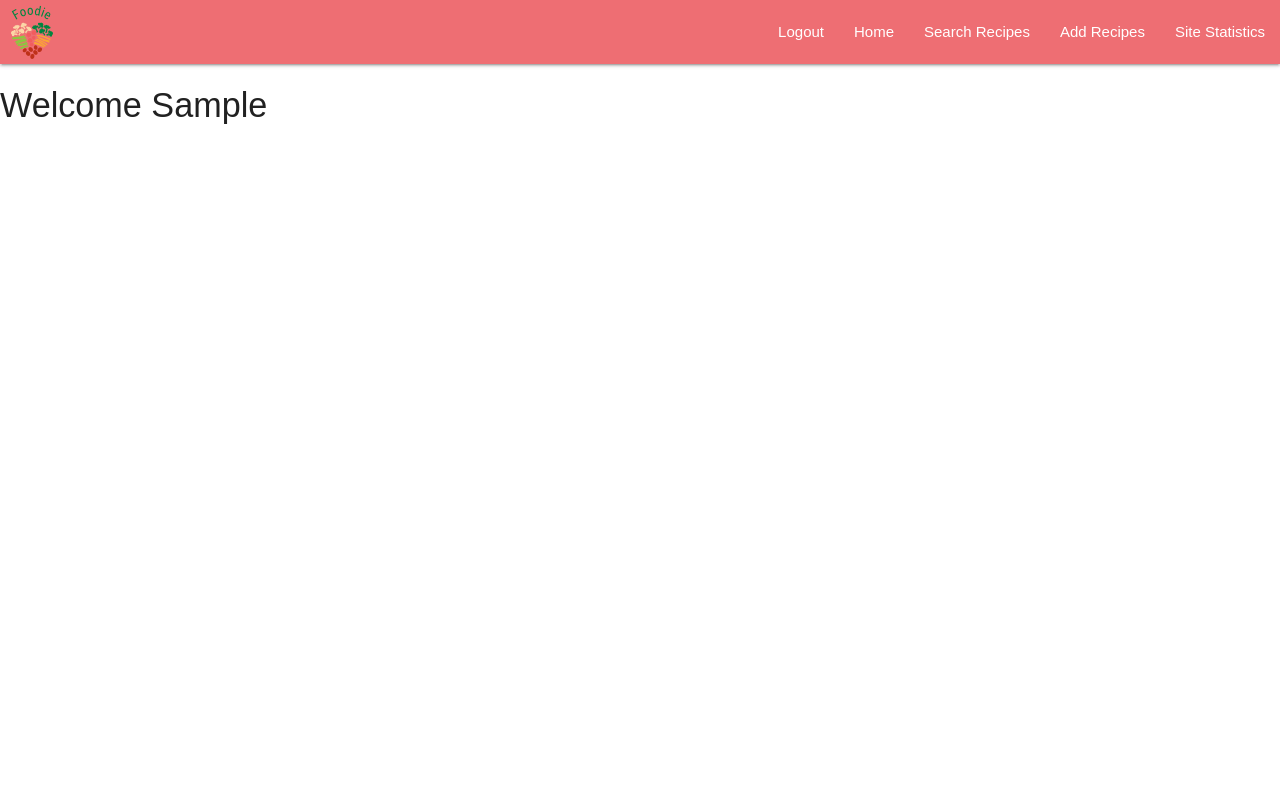
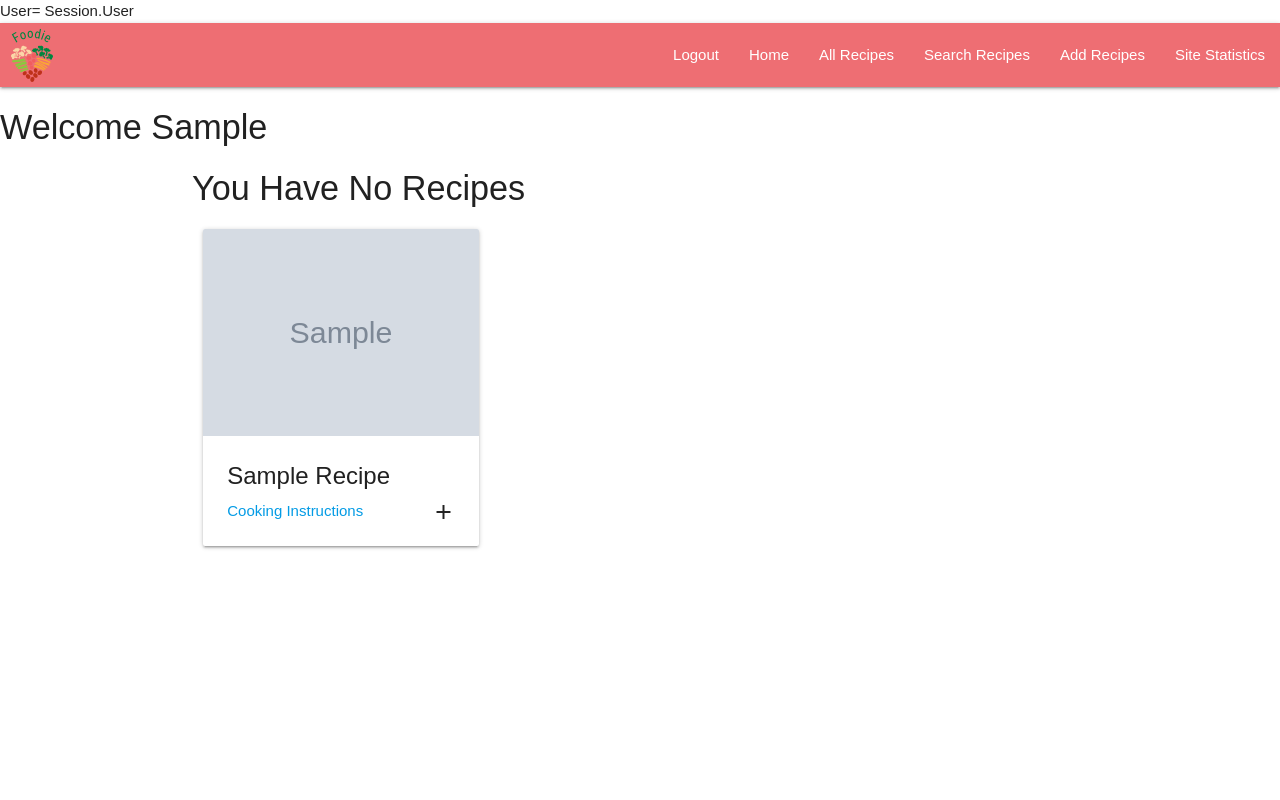
Before and after one commit to Code-Institute-Submissions/Project3-7, a Flask app: page /profile in a window 1280 px wide. Run offline with Flask 2, Linux system fonts and the light colour scheme; the visitor is signed in with stand-in values (Sample User, id 1); grey boxes marked "Sample" are stand-in pictures; a database or web service that is not in the repository returns one stand-in record (values such as "Sample title"); some libraries are stand-ins or nearby versions.

Commit message:
add page completed and profile page

```diff
--- a/app.py
+++ b/app.py
@@ -114,10 +114,8 @@
 
 @app.route('/profile', methods=['GET', 'POST'])
 def profile():
-	print("profile call")
-	user = request.args.get('user_name');
-	return render_template("profile.html", myuser = mongo.db.users.find_one({"user_name": user}))
-
+	user = session['user'];
+	return render_template("profile.html", myrecipes = mongo.db.recipes.find({"user_name": user}))
 
 @app.route('/get_recipes')
 def get_recipes():
@@ -146,17 +144,69 @@
 def submit_recipe():
 	if request.method == 'POST':
 		form = request.form.to_dict()
-		print(form)
+		steps=[]
+		if form['step1'] !="":
+			steps.append({'step':form['step1']})
+			if form['step2'] !="":
+				steps.append({'step':form['step2']})
+				if form['step3'] !="":
+					steps.append({'step':form['step3']})
+					if form['step4'] !="":
+						steps.append({'step':form['step4']})
+						if "step5" in form:
+							steps.append({'step':form['step5']})
+							if "step6" in form:
+								steps.append({'step':form['step6']})
+								if "step7" in form:
+									steps.append({'step':form['step7']})
+									if "step8" in form:
+										steps.append({'step':form['step8']})
+
+
+		allergens=[]
+		if form['allergen1'] !="":
+			allergens.append({'allergen':form['allergen1']})
+			if form['allergen2'] !="":
+				allergens.append({'allergen':form['allergen2']})
+				if "allergen3" in form:
+					allergens.append({'allergen':form['allergen3']})
+					if "allergen4" in form:
+						allergens.append({'allergen':form['allergen4']})
+						if "allergen5" in form:
+							allergens.append({'allergen':form['allergen5']})
+
+		ingredients=[]
+		if form['ingredient1'] !="":
+			ingredients.append({'ingredient':form['ingredient1'],'portion':form['portion1']})
+			if form['ingredient2'] !="":
+				ingredients.append({'ingredient':form['ingredient2'],'portion':form['portion2']})
+				if form['ingredient3'] !="":
+					ingredients.append({'ingredient':form['ingredient3'],'portion':form['portion3']})
+					if form['ingredient4'] !="":
+						ingredients.append({'ingredient':form['ingredient4'],'portion':form['portion4']})
+						if "ingredient5" in form:
+							ingredients.append({'ingredient':form['ingredient5'],'portion':form['portion5']})
+							if "ingredient6" in form:
+								ingredients.append({'ingredient':form['ingredient6'],'portion':form['portion6']})
+								if "ingredient7" in form:
+									ingredients.append({'ingredient':form['ingredient7'],'portion':form['portion7']})
+									if "ingredient8" in form:
+										ingredients.append({'ingredient':form['ingredient8'],'portion':form['portion8']})
+										if "ingredient9" in form:
+											ingredients.append({'ingredient':form['ingredient9'],'portion':form['portion9']})
+											if "ingredient10" in form:
+												ingredients.append({'ingredient':form['ingredient10'],'portion':form['portion10']})
+
 		# If so try to find the user in db
 		recipe = recipes_collection.find_one({"dish_name" : form['dish_name']})
 		if recipe:
 			flash("Recipe name already taken");
 			return redirect(url_for('add_recipe'))
 		else:
-		#	author = session['user'];
+			author = session['user'];
 			recipes_collection.insert_one(
 				{
-		#			'user_name': author,
+					'user_name': author,
 					'dish_name': form['dish_name'],
 					'type': form['type'],
 					'prep_time':form['prep_time'],
@@ -164,11 +214,9 @@
 					'serves':form['serves'],
 					'url_image':form['url_image'],
 					'origin':form['country'],
-		#			'ingredients':form[''],
-		#			'portion':form[''],
-				    'method': {'step1':form['step1'], 'step2':form['step2'], 'step3':form['step3'], 'step4':form['step4']}
-
-		#			'allergens':form['']
+					'ingredients':(ingredients),
+					'method': (steps),
+					'allergens': (allergens)
 				}
 			)
 			# Check if user is actualy saved
--- a/static/js/my_js.js
+++ b/static/js/my_js.js
@@ -115,11 +115,13 @@
     ingredinput.setAttribute("id", "ingredient" + ingredCounter);
     ingredinput.setAttribute("type", "text");
     ingredinput.setAttribute("class", "validate");
+    ingredinput.setAttribute("name", "ingredient" + ingredCounter);
 
     var portioninput = document.createElement("input");
     portioninput.setAttribute("id", "portion" + ingredCounter);
     portioninput.setAttribute("type", "text");
     portioninput.setAttribute("class", "validate");
+    portioninput.setAttribute("name", "portion" + ingredCounter);
 
     var ingredlabel = document.createElement("label");
     var ingredtext = document.createTextNode("Ingredient " + ingredCounter);
@@ -167,9 +169,10 @@
  allergenInput.setAttribute("id", "allergen" + allergenCounter);
  allergenInput.setAttribute("type", "text");
  allergenInput.setAttribute("class", "validate");
+ allergenInput.setAttribute("name", "allergen" + allergenCounter);
 
  var allergenlabel = document.createElement("label");
- var allergentext = document.createTextNode("Alergen " + allergenCounter);
+ var allergentext = document.createTextNode("Allergen " + allergenCounter);
  allergenlabel.setAttribute("for", "allergen" + allergenCounter);
  allergenlabel.appendChild(allergentext);
 
@@ -197,6 +200,7 @@
  stepInput.setAttribute("id", "step" + stepCounter);
  stepInput.setAttribute("type", "text");
  stepInput.setAttribute("class", "validate");
+ stepInput.setAttribute("name","step" + stepCounter );
 
  var steplabel = document.createElement("label");
  var steptext = document.createTextNode("Step " + stepCounter);
--- a/templates/base.html
+++ b/templates/base.html
@@ -18,6 +18,7 @@
 <body>
 
 {% if session.user %}
+user= session.user
   <nav>
     <div class="nav-wrapper">
       <a href="{{url_for('get_recipes')}}" class="brand-logo">
@@ -26,7 +27,8 @@
       <ul class="right hide-on-med-and-down">
 
           <li><a href="{{url_for('logout')}}">Logout</a></li>
-          <li><a href="{{url_for('get_recipes')}}">Home</a></li>
+          <li><a href="{{url_for('profile')}}">Home</a></li>
+          <li><a href="{{url_for('get_recipes')}}">All Recipes</a></li>
           <li><a href="{{url_for('search_recipes')}}">Search Recipes</a></li>
           <li><a href="{{url_for('add_recipe')}}">Add recipes</a></li>
           <li><a href="#.html">Site Statistics</a></li>
--- a/templates/profile.html
+++ b/templates/profile.html
@@ -1,7 +1,45 @@
 {% extends 'base.html' %} {% block content %}
 
-<h4>
-    Welcome {{ session['user'] }}
+<h4> Welcome {{ session['user'] }} </h4>
+<div class="container">
+        <div class="row">
+            <h4>
+                {% if not myrecipes %}
+                    Here are your recipes
+                {% else %}
+                    You have no recipes
+                {% endif %}
+            </h4>
+{% for recipe in myrecipes %}
+          <div class="col s12 m6 l4">
+            <div class="card">
+              <div class="card-image waves-effect waves-block waves-light">
+                <img class="activator" src="{{recipe.url_image}}">
+              </div>
+              <div class="card-content">
+                <span class="card-title  grey-text text-darken-4">{{ recipe.dish_name }}</span>
+                <a href="{{url_for('show_recipe', recipe_id = recipe._id)}}">Cooking Instructions</a><i class="activator material-icons right tooltipped" data-position="bottom" data-tooltip="Details">add</i>
+              </div>
+              <div class="card-reveal">
+                <span class="card-title grey-text text-darken-4">{{ recipe.dish_name }}<i class="material-icons right">close</i></span>
+                <div class="back-card-jm">
+                  <i class=" tiny material-icons">face</i><strong>Author:</strong> {{ recipe.user_name }}</br>
+                  <i class="fas fa-globe"></i> <strong>Origin: </strong> {{ recipe.origin}}</br>
+                  <i class="fas fa-pizza-slice"></i> <strong>Type:</strong> {{ recipe.type }}</br>
+                  <i class="far fa-clock"></i> <strong>Prep Time: </strong> {{ recipe.prep_time }}</br>
+                  <i class="far fa-clock"></i> <strong>Cooking Time: </strong> {{ recipe.cook_time }}</br>
+                  <i class=" tiny material-icons">people</i> <strong>Services: </strong> {{ recipe.serves }} </br>
+                  <i class="fas fa-heart"></i> <strong>Rating: </strong>{{ recipe.rating }} </br>
+                  Allergens: <strong>{{ recipe.allergens|join(' ') }}</strong>
 
-</h4>
+                </div>
+              </div>
+            </div>
+          </div>
+{% endfor %}
+</div>
+</div>
+
+  </div>
+</div>
 {% endblock %}
```
Also changed, not shown: templates/add_recipe.html (+10 -10 lines), templates/show_recipe.html (+7 -2 lines).
